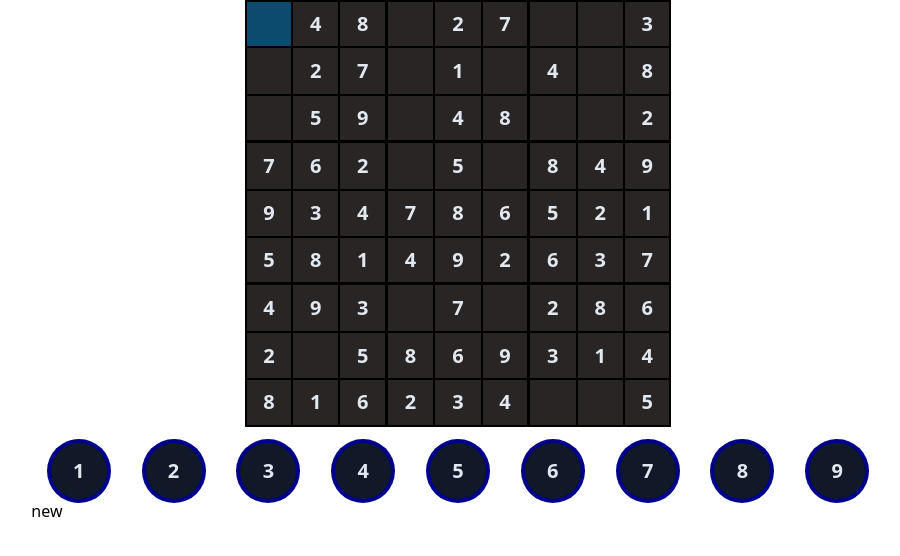
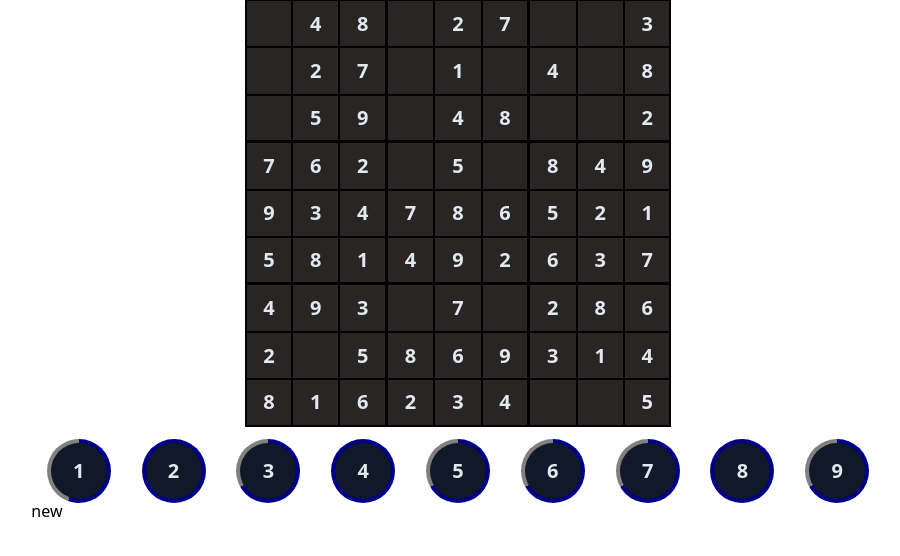
Before and after one commit to fabiancgc12/react-sudoku, a React (Vite) app: page / in a window 1280 px wide. Shown: the top 556 px of the page, without its empty margins (182-1082 px from the left). Built offline with nearby package versions, Linux system fonts and the light colour scheme.

Commit message:
animating InputButton.tsx

```diff
--- a/src/components/control/inputs/InputButton.tsx
+++ b/src/components/control/inputs/InputButton.tsx
@@ -1,5 +1,8 @@
 import {useDispatch} from "react-redux";
 import {setCellValue, setSelectedCell} from "@/globalState/gameSlice/gameSlice";
+import {useAppSelector} from "@/globalState/appStore";
+import {selectCountTableValues, selectCountValue} from "@/globalState/gameSlice/gameSelector";
+import {useMemo} from "react";
 
 type props = {
   value:number
@@ -7,11 +10,17 @@ type props = {
 
 export function InputButton({value}:props){
     const dispatch = useDispatch()
+    const countRightInputs = useAppSelector((state => selectCountValue(state,value))) ?? 0
+    const style = useMemo(() => {
+        return {"--countDeg": `${countRightInputs*360 / 9}deg`}
+    },[countRightInputs])
     const onClick = () => {
         dispatch(setCellValue(value))
     }
     return (
        <button
+           // @ts-ignore
+           style={style}
            className={`inputValueButton relative rounded-full w-14 h-14 bg-gray-900 text-slate-200 font-bold text-xl
                         after:content-[''] after:absolute after:rounded-full after:-z-10 after:top-2/4 after:left-2/4 after:w-16 after:h-16 after:-translate-y-2/4 after:-translate-x-2/4
                         hover:bg-gray-600`}
--- a/src/globalState/gameSlice/gameSelector.ts
+++ b/src/globalState/gameSlice/gameSelector.ts
@@ -3,4 +3,32 @@ import {RootState} from "@/globalState/appStore";
 
 export const selectGameState = (state:RootState) => state.gameReducer;
 export const selectGameTable = createSelector(selectGameState, (game) => game.table)
-export const selectSelectedCell = createSelector(selectGameState, (game) => game.selected)
+export const selectSelectedCell = createSelector(selectGameState, (game) => game.selected);
+
+export const selectCountTableValues = createSelector(selectGameTable, (table) => {
+    const counts = new Map<number,number>([
+    ])
+    table.forEach(row => {
+        row.forEach(c => {
+            //setting default values
+            if (!counts.get(c.solution))
+                counts.set(c.solution,0)
+            if (c.value && c.value == c.solution) {
+                const value = counts.get(c.value);
+                if (value){
+                    counts.set(c.value,value + 1)
+                } else {
+                    counts.set(c.value,1)
+                }
+            }
+        })
+    })
+    return counts
+})
+
+export const selectCountValue = createSelector([
+    selectCountTableValues,
+    (state:RootState,filter:number) => filter
+],(countValues,filter) => {
+    return countValues.get(filter)
+})
--- a/src/globalState/gameSlice/gameSlice.ts
+++ b/src/globalState/gameSlice/gameSlice.ts
@@ -14,7 +14,7 @@ const initialState: gameAtomType = {
     selected: {
         column: -1,
         row: -1,
-        id: 0,
+        id: -1,
         isEditable: false,
         value: undefined,
         solution: -1,
--- a/src/index.css
+++ b/src/index.css
@@ -1,12 +1,19 @@
 @tailwind base;
 @tailwind components;
 @tailwind utilities;
+
+
+@property --countDeg {
+    syntax: '<angle>';
+    inherits: true;
+    initial-value: 0deg;
+}
 
 /*
 Creating styles for the 9x9 boxes
  */
 
-.tableRow:nth-child(1) .tableCell{
+.tableRow:nth-child:first-child .tableCell{
     @apply border-t-2
 }
 
@@ -14,7 +21,7 @@ Creating styles for the 9x9 boxes
     @apply border-b-2
 }
 
-.tableRow .tableCell:nth-child(1){
+.tableRow .tableCell:first-child{
     @apply border-l-2
 }
 
@@ -23,7 +30,8 @@ Creating styles for the 9x9 boxes
 }
 
 .inputValueButton::after{
-    /*background: conic-gradient(*/
-    /*        red 6deg, orange 6deg 200deg);*/
-    background-color: darkblue;
+    transition: --countDeg ease-in .3s;
+    background: conic-gradient(
+            darkblue var(--countDeg), gray var(--countDeg));
+    /*background-color: darkblue;*/
 }
```
